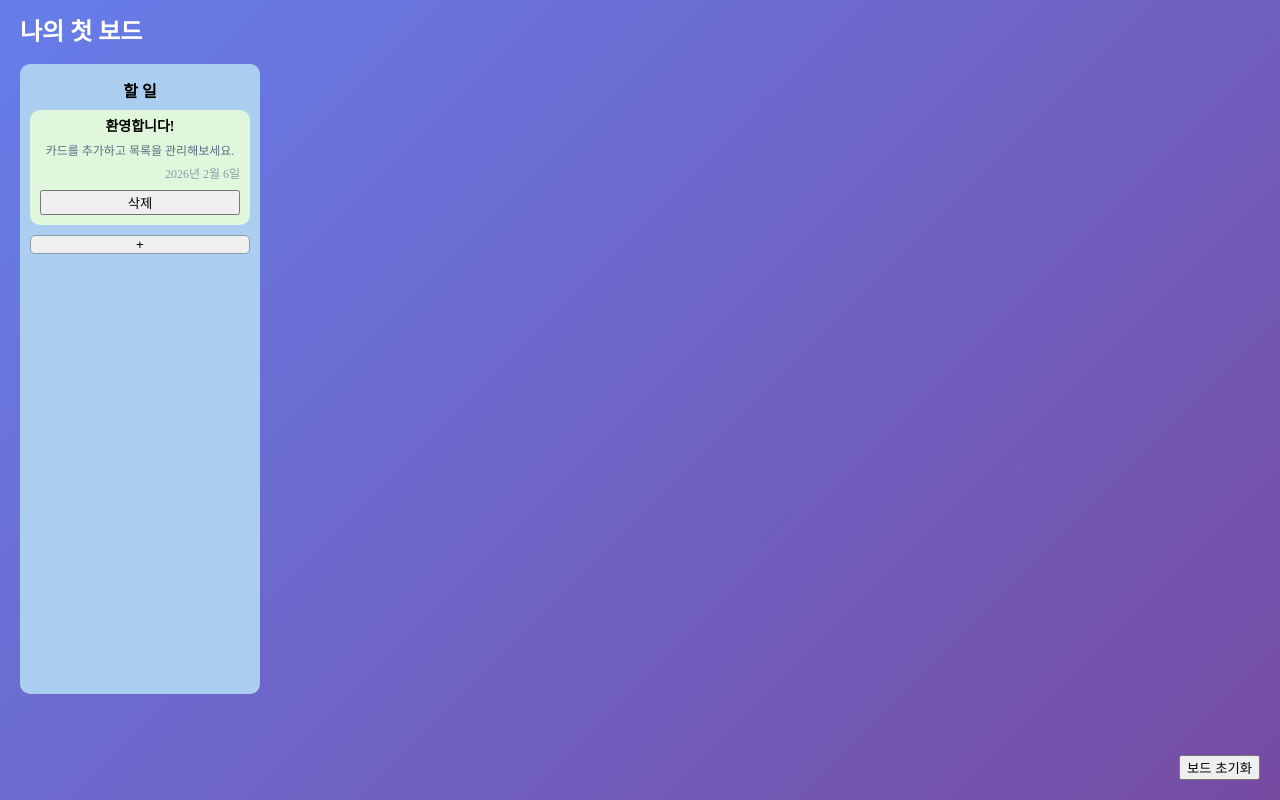
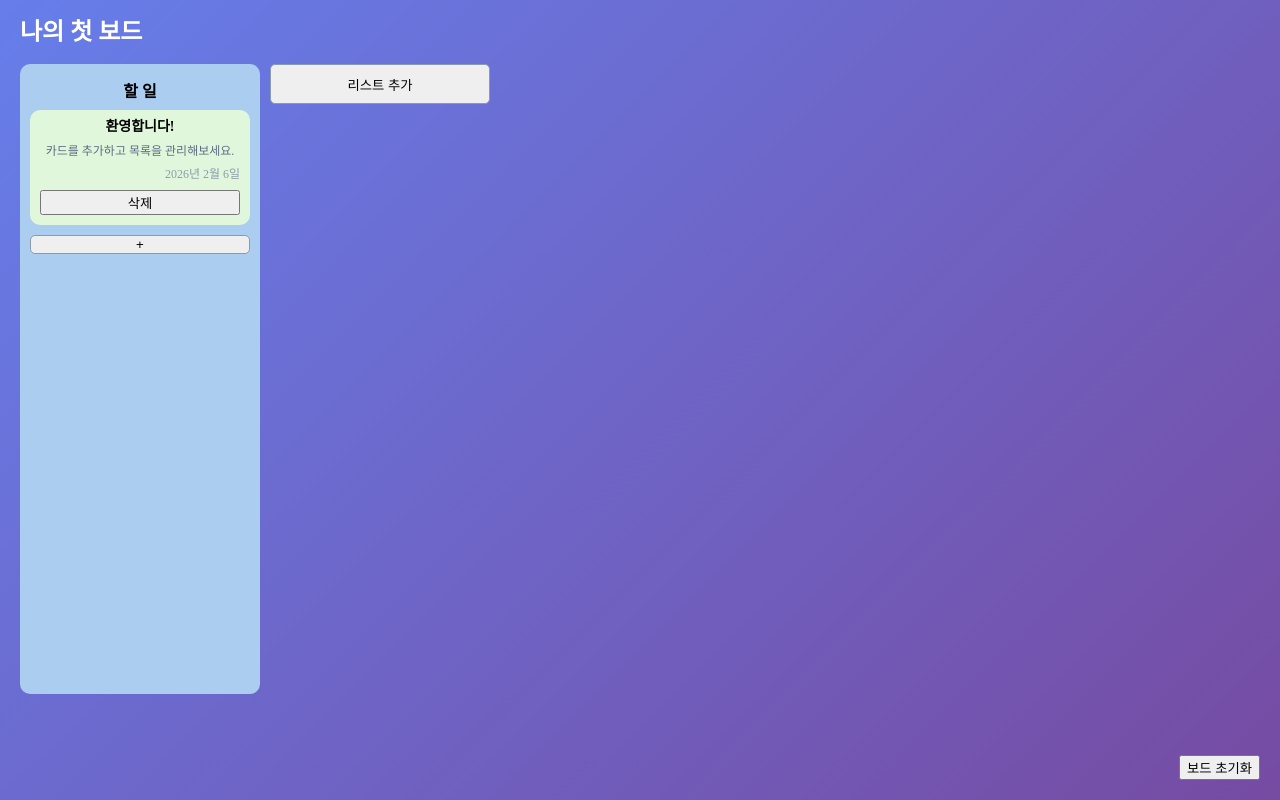
Before and after one commit to mocking-tiger/re-re-board, a React (Create React App) app: page / in a window 1280 px wide. Built offline with nearby package versions, Linux system fonts and the light colour scheme.

Commit message:
feat: 새 리스트 추가 기능

```diff
--- a/src/components/Board/Board.css
+++ b/src/components/Board/Board.css
@@ -14,3 +14,17 @@
   font-size: 24px;
   font-weight: bold;
 }
+
+.board-lists {
+  display: flex;
+  flex-direction: row;
+  gap: 10px;
+}
+
+.board-add-list-button {
+  width: calc(200px + 20px);
+  height: 40px;
+  border: 1px solid #8c9bab;
+  border-radius: 5px;
+  cursor: pointer;
+}
--- a/src/components/Board/Board.tsx
+++ b/src/components/Board/Board.tsx
@@ -1,12 +1,31 @@
 import './Board.css';
 import List from '../List/List';
 import { useState } from 'react';
-import { Board as BoardType, Card as CardType } from '../../types/types';
+import { Board as BoardType, List as ListType, Card as CardType } from '../../types/types';
 import { getBoard, initialBoard, saveBoard } from '../../utils/storage';
 import { generateId, getNextDisplayOrder } from '../../utils/helpers';
 
 const Board = () => {
   const [board, setBoard] = useState<BoardType | null>(() => getBoard() || initialBoard());
+
+  const addList = () => {
+    if (!board) return;
+
+    const newList: ListType = {
+      id: generateId(),
+      title: '새 리스트',
+      cards: [],
+      displayOrder: getNextDisplayOrder(board.lists),
+      boardId: board.id,
+    };
+
+    const newBoard = {
+      ...board,
+      lists: [...board.lists, newList],
+    };
+    setBoard(newBoard);
+    saveBoard(newBoard);
+  };
 
   const addCard = (listId: string) => {
     if (!board) return;
@@ -50,6 +69,7 @@ const Board = () => {
   if (!board) {
     return <div>보드를 불러오는 중...</div>;
   }
+
   console.log(board);
   return (
     <div className="board">
@@ -58,6 +78,9 @@ const Board = () => {
         {board.lists.map((list) => (
           <List key={list.id} list={list} onAddCard={addCard} onDeleteCard={deleteCard} />
         ))}
+        <button className="board-add-list-button" onClick={addList}>
+          리스트 추가
+        </button>
       </div>
     </div>
   );
```
